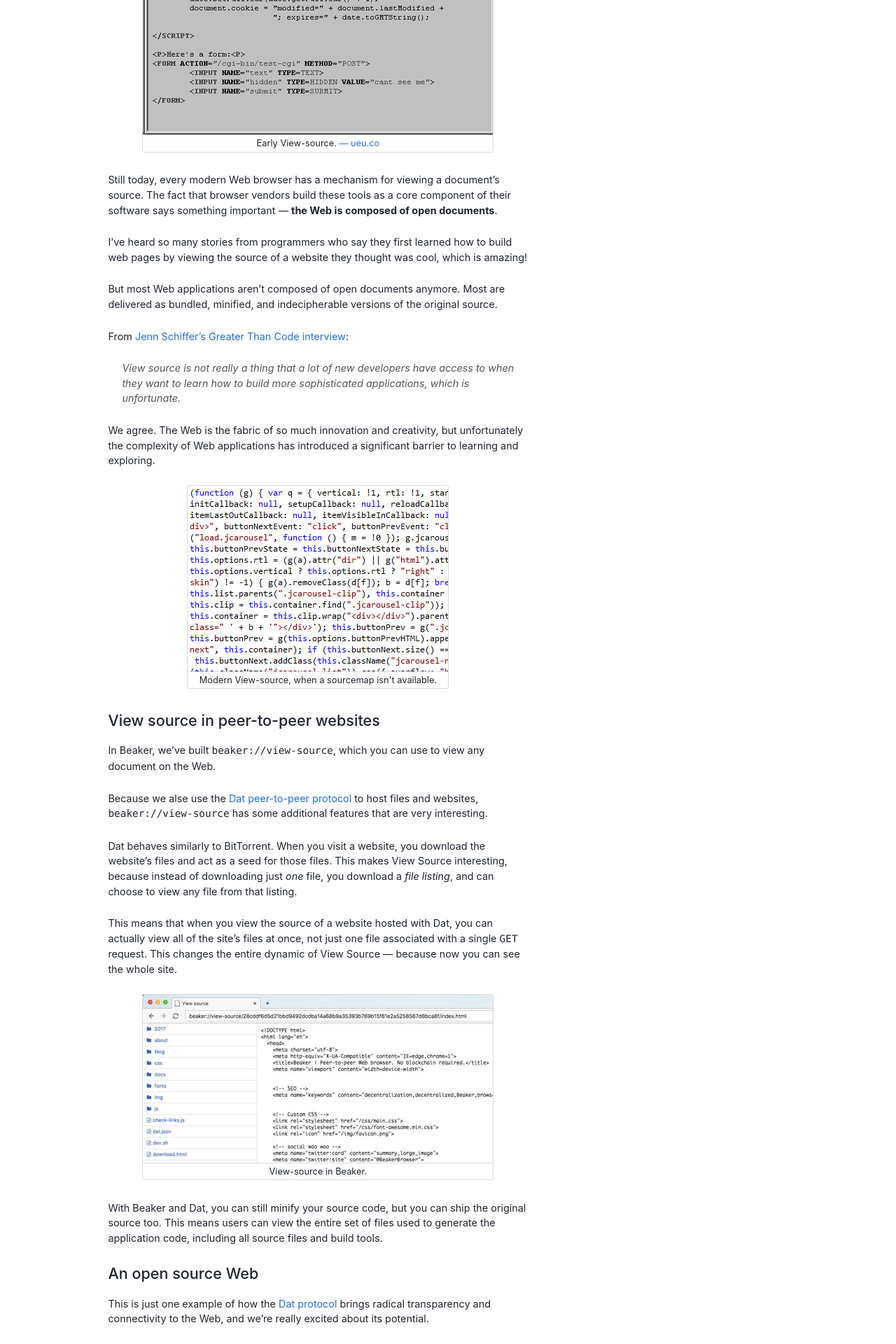
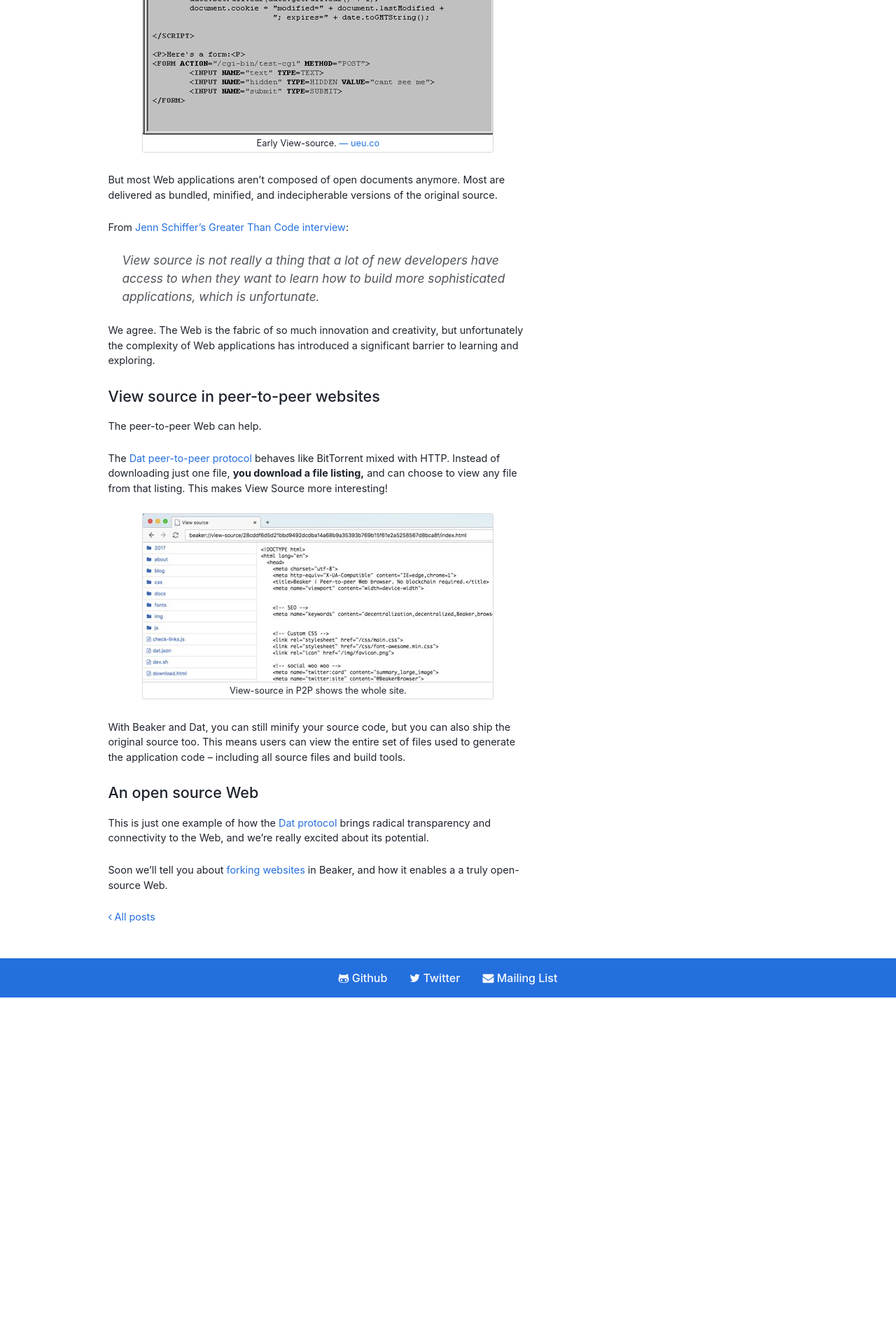
Before and after one commit to beakerbrowser/beakerbrowser.com, a Jekyll site: the page built from _posts/2017-06-02-view-source-peer-to-peer.md, in a window 1280 px wide. Shown: the part 593-2513 px from the top of the page at 70% size. Built offline with Jekyll 4.4.1, drawn with Linux system fonts in a browser that asks for light colours; after the commit the page ends 2018 px from its top, so only the background shows below that.

Commit message:
Edit down the view-source post

```diff
--- a/_posts/2017-06-02-view-source-peer-to-peer.md
+++ b/_posts/2017-06-02-view-source-peer-to-peer.md
@@ -11,51 +11,35 @@
 documents written in *plain text* that could be downloaded and viewed transparently.
 
 <figure>
-<img src="/img/blog/netscape-view-source.gif">
+<img src="/img/posts/view-source/netscape-view-source.gif">
 <figcaption>Early View-source. <a href="http://ueu.co/what-the-browsers-dont-show-you/">&mdash; ueu.co</a></figcaption>
 </figure>
-
-Still today, every modern Web browser has a mechanism for viewing a document's source. The fact that browser vendors build these tools as a core component of their software says something important — **the Web is composed of open documents**.
-
-I've heard so many stories from programmers who say they first learned how to build web pages by viewing the source of a website they thought was cool, which is amazing!
 
 But most Web applications aren't composed of open documents anymore. Most
 are delivered as bundled, minified, and indecipherable versions of the original source.
 
 From [Jenn Schiffer's Greater Than Code interview](https://www.greaterthancode.com/podcast/episode-020-jenn-schiffer/):
 
-> View source is not really a thing that a lot of new developers have access to when they want to learn how to build more sophisticated applications, which is unfortunate.
+<blockquote class="big">View source is not really a thing that a lot of new developers have access to when they want to learn how to build more sophisticated applications, which is unfortunate.</blockquote>
 
 We agree. The Web is the fabric of so much innovation and creativity, but unfortunately the complexity of Web applications has introduced a significant barrier to learning and exploring.
 
+## View source in peer-to-peer websites
+
+The peer-to-peer Web can help.
+
+The [Dat peer-to-peer
+protocol](/docs/inside-beaker/dat-files-protocol.html) behaves like BitTorrent mixed with HTTP. Instead of downloading just one file, **you download a
+file listing,** and can choose to view any file from that listing. This makes View Source
+more interesting!
+
 <figure>
-<img src="/img/blog/minified-js.png">
-<figcaption>Modern View-source, when a sourcemap isn't available.</figcaption>
+<img src="/img/posts/view-source/beaker-view-source.jpg">
+<figcaption>View-source in P2P shows the whole site.</figcaption>
 </figure>
 
-## View source in peer-to-peer websites
-
-In Beaker, we've built `beaker://view-source`, which you can use to view any
-document on the Web.
-
-Because we alse use the [Dat peer-to-peer
-protocol](/docs/inside-beaker/dat-files-protocol.html) to host files and
-websites, `beaker://view-source` has some additional features that are very interesting.
-
-Dat behaves similarly to BitTorrent. When you visit a website, you download the
-website's files and act as a seed for those files. This makes View Source
-interesting, because instead of downloading just *one* file, you download a
-*file listing*, and can choose to view any file from that listing.
-
-This means that when you view the source of a website hosted with Dat, you can actually view all of the site's files at once, not just one file associated with a single `GET` request. This changes the entire dynamic of View Source ― because now you can see the whole site.
-
-<figure>
-<img src="/img/blog/beaker-view-source.jpg">
-<figcaption>View-source in Beaker.</figcaption>
-</figure>
-
-With Beaker and Dat, you can still minify your source code, but you can ship the original source too. This means
-users can view the entire set of files used to generate the application code, including all source files and build tools.
+With Beaker and Dat, you can still minify your source code, but you can also ship the original source too. This means
+users can view the entire set of files used to generate the application code -- including all source files and build tools.
 
 ## An open source Web
 
--- a/css/pages/_post.scss
+++ b/css/pages/_post.scss
@@ -131,5 +131,9 @@
     color: $text--light-bg-muted;
     margin-left: 20px;
     margin-bottom: 1.5rem;
+
+    &.big {
+      font-size: 1.2em;
+    }
   }
 }
```
Also changed, not shown: img/blog/minified-js.png (deleted), img/posts/view-source/beaker-view-source.jpg (renamed from img/blog/beaker-view-source.jpg), img/posts/view-source/netscape-view-source.gif (renamed from img/blog/netscape-view-source.gif).
